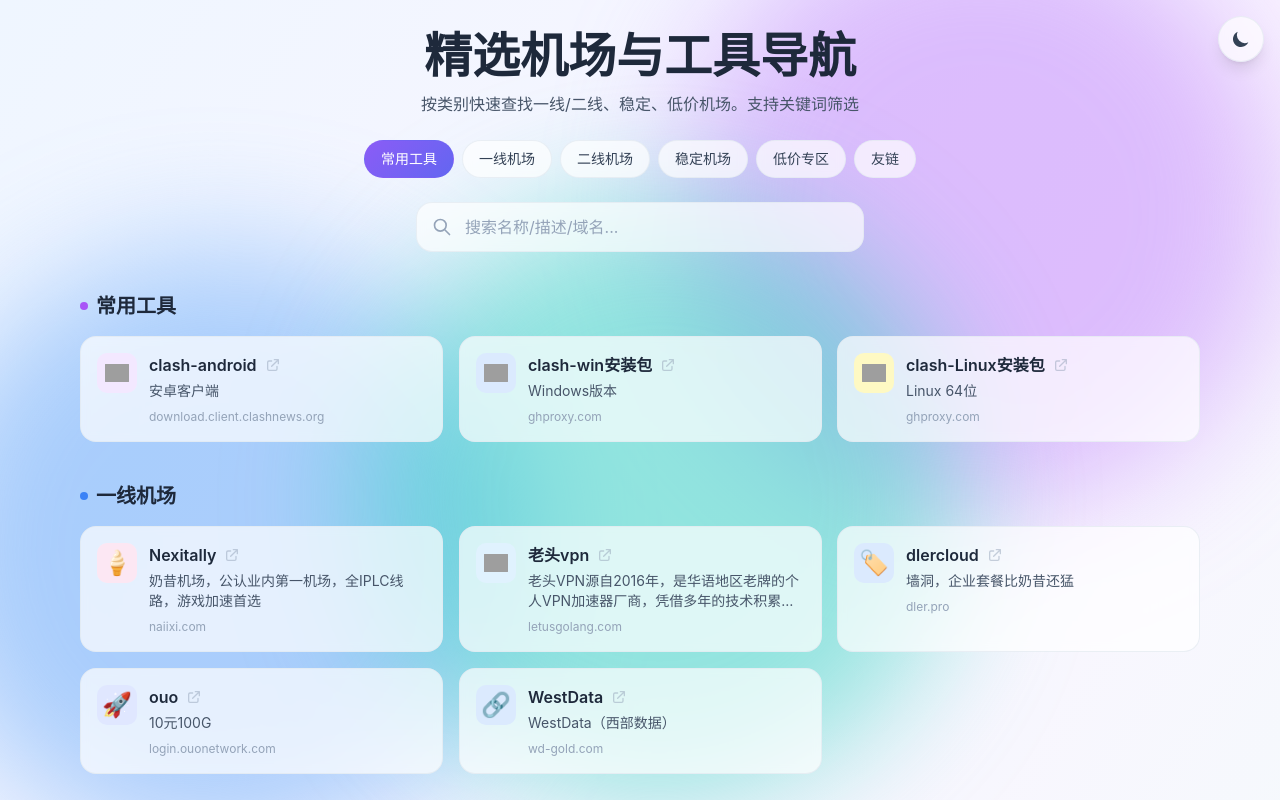
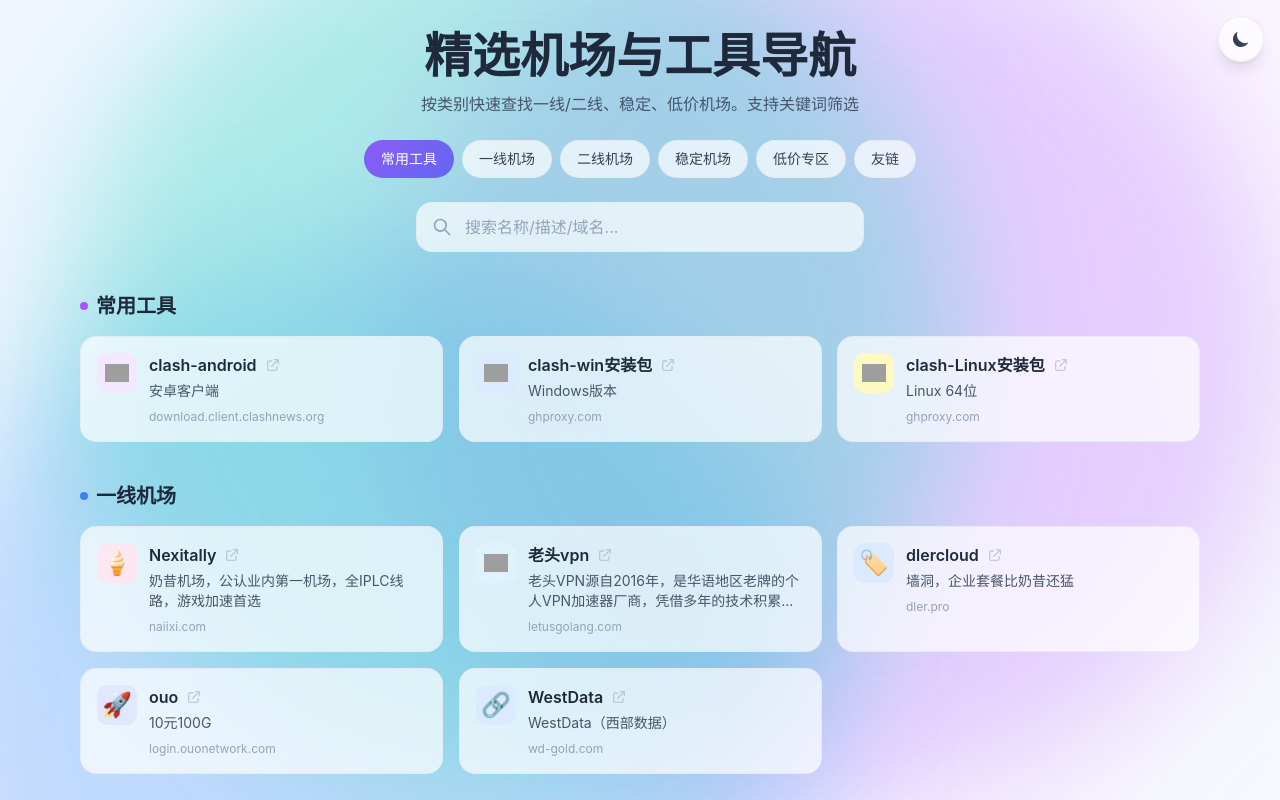
Before and after one commit to 1944059731/daohang, a plain HTML site: page index.html in a window 1280 px wide. Shown: the top 800 px of the page. Drawn offline with nearby package versions, Linux system fonts and the light colour scheme; no server answers; grey boxes are pictures that could not be loaded.

Commit message:
style: 背景尺寸增大到900px 透明度改为35

```diff
--- a/index.html
+++ b/index.html
@@ -138,9 +138,9 @@
     </noscript>
     <!-- 背景装饰 -->
     <div class="fixed inset-0 overflow-hidden pointer-events-none">
-        <div class="absolute -top-20 right-0 w-[600px] h-[600px] bg-purple-400/50 rounded-full blur-3xl"></div>
-        <div class="absolute top-1/3 -left-20 w-[600px] h-[600px] bg-blue-400/50 rounded-full blur-3xl"></div>
-        <div class="absolute bottom-0 right-1/4 w-[600px] h-[600px] bg-teal-400/50 rounded-full blur-3xl"></div>
+        <div class="absolute -top-20 right-0 w-[900px] h-[900px] bg-purple-400/35 rounded-full blur-3xl"></div>
+        <div class="absolute top-1/3 -left-20 w-[900px] h-[900px] bg-blue-400/35 rounded-full blur-3xl"></div>
+        <div class="absolute bottom-0 right-1/4 w-[900px] h-[900px] bg-teal-400/35 rounded-full blur-3xl"></div>
     </div>
 
     <div class="relative z-10 container mx-auto px-4 py-8" style="max-width: 1152px;">
```
